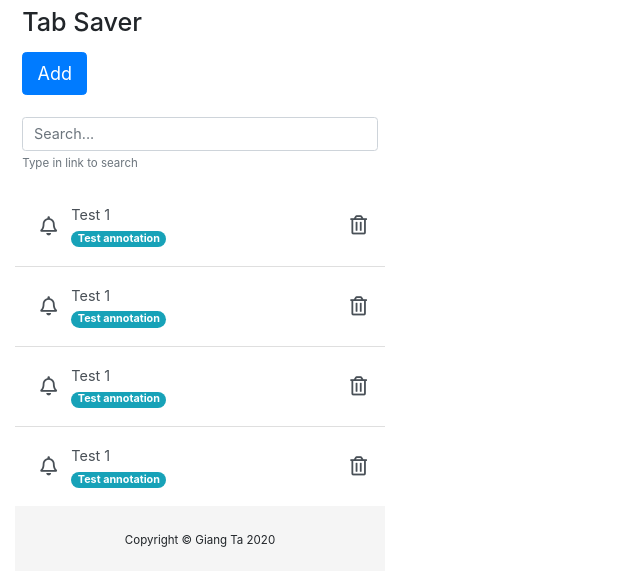
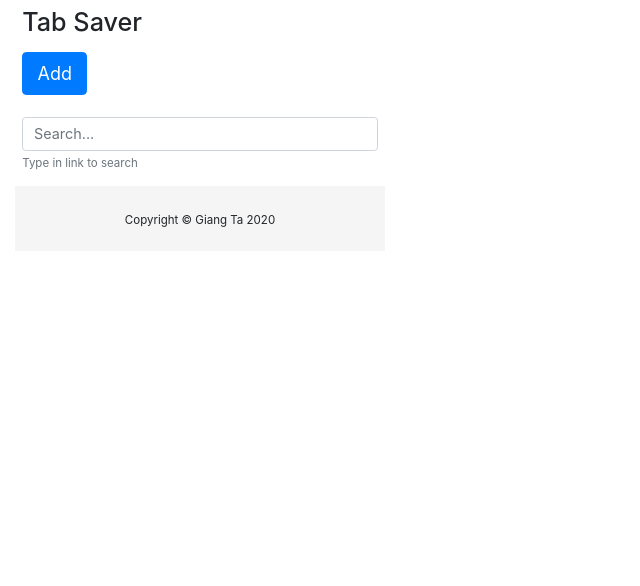
Before and after one commit to gianghta/Tab-Saver, a React (Create React App) app: page / in a window 1280 px wide. Shown: the top 586 px of the page, without its empty margins (0-640 px from the left). Built offline with nearby package versions, Linux system fonts and the light colour scheme.

Commit message:
background.js added. Webpack config

```diff
--- a/src/App.js
+++ b/src/App.js
@@ -1,4 +1,3 @@
-/*global chrome*/
 import React, { Component } from 'react';
 
 import AddBtn from './components/AddBtn';
@@ -12,15 +11,28 @@ class App extends Component {
     super(props);
 
     this.state = {
+      links: []
+    };
 
-    };
+    this.onAddLinkToUI = this.onAddLinkToUI.bind(this);
   }
 
-  addLinkToUI() {
+  onAddLinkToUI() {
     chrome.tabs.query({'active': true, 'currentWindow': true}, function(tabs) {
       const tab = tabs[0];
 
-      this.setState({});
+      const link = {
+        url: tab.url,
+        title: tab.title,
+        icon: tab.favIconUrl
+      }
+
+      this.setState(state => {
+        const links = state.links.concat(link);
+        return {
+          links
+        }
+      });
 
       console.log('Successfully add link');
     });
@@ -29,18 +41,17 @@ class App extends Component {
   render() {
     return (
       <div>
-        <main role="main" class="container">
+        <main role="main" className="container">
           <div className="row">
             <div className="col-12">
               <h3 className="m-2">Tab Saver</h3>
-              <AddBtn />
+              <AddBtn addItem={this.onAddLinkToUI}/>
               <SearchBar />
 
               <ul className="list-group list-group-flush">
-                <ListItem />
-                <ListItem />
-                <ListItem />
-                <ListItem />
+                {this.state.links.map(item => (
+                  <ListItem url={item.url} title={item.title} icon={item.icon} />
+                ))}
               </ul>
             </div>
           </div>
--- a/src/components/AddBtn.js
+++ b/src/components/AddBtn.js
@@ -1,7 +1,7 @@
 import React from 'react';
 
-const AddBtn = () => {
-    return <button type="button" className="btn btn-primary btn-lg m-2 mb-3">Add</button>;
+const AddBtn = props => {
+    return <button type="button" className="btn btn-primary btn-lg m-2 mb-3" onClick={props.addItem}>Add</button>;
 };
 
 export default AddBtn;
--- a/src/components/Footer.js
+++ b/src/components/Footer.js
@@ -2,8 +2,8 @@ import React from 'react';
 
 const Footer = () => {
     return (
-        <footer id="sticky-footer" class="footer py-4">
-            <div class="container text-center">
+        <footer id="sticky-footer" className="footer py-4">
+            <div className="container text-center">
             <small>Copyright &copy; Giang Ta 2020</small>
             </div>
         </footer>
--- a/src/components/ListItem.js
+++ b/src/components/ListItem.js
@@ -1,12 +1,12 @@
 import React from 'react';
 import DeleteBtn from './DeleteBtn';
 
-const ListItem = () => {
+const ListItem = ({ url, title, icon }) => {
     return (
-        <a href="/#" className="list-group-item list-group-item-action d-flex flex-row align-items-center">
+        <a href={ url } className="list-group-item list-group-item-action d-flex flex-row align-items-center">
             <i className="m-2 far fa-bell fa-lg"></i>
             <div className="m-2 flex-column">
-                <div>Test 1</div>
+                <div>{ title }</div>
                 <div className="badge badge-info badge-pill">Test annotation</div>
             </div>
             <DeleteBtn />
```
Also changed, not shown: package.json (+15 -3 lines), src/background.js (+14 -0 lines), .babelrc (added), public/manifest.json, 1 other file (tests, documents, lock files or other folders).
